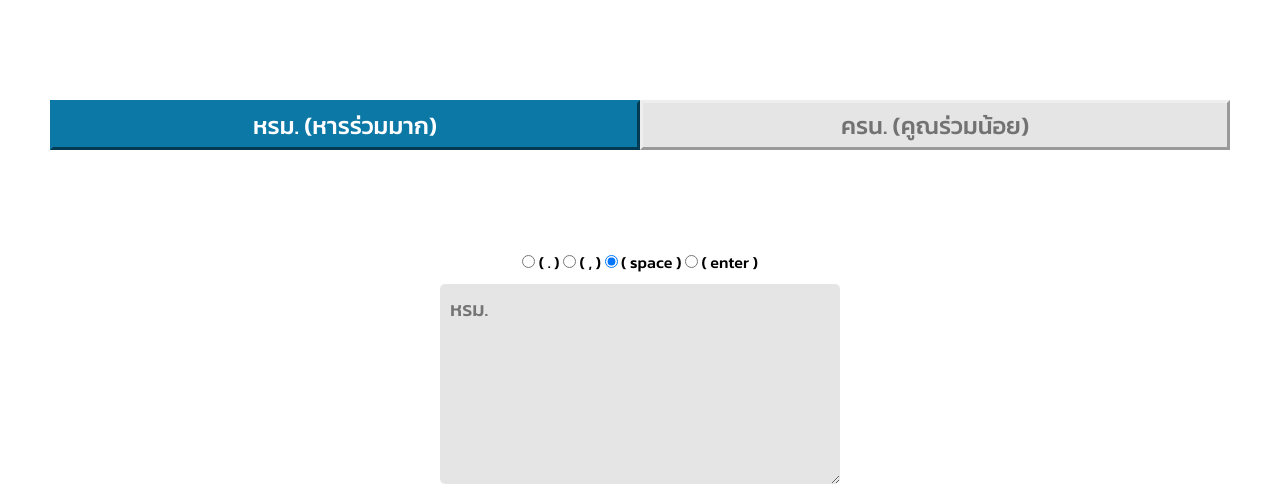
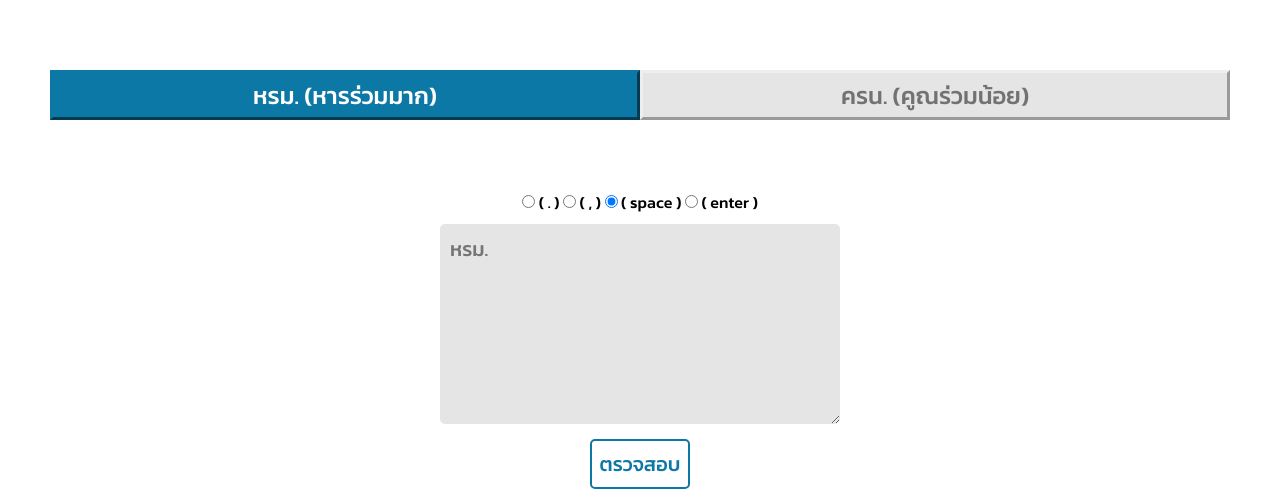
Before and after one commit to axzessjr/thaiware_internship, a PHP site: page / in a window 1280 px wide. Shown: the top 490 px of the page. Run offline with PHP 8.4, Linux system fonts and the light colour scheme.

Commit message:
no message

```diff
--- a/math/css/style.css
+++ b/math/css/style.css
@@ -8,7 +8,7 @@
 .btn-topic {
     display: flex;
     justify-content: center;
-    padding: 100px 50px;
+    padding: 70px 50px;
 }
 button {
     font-size: 24px;
@@ -81,9 +81,6 @@ button:hover {
     margin: 50px 0px;
 }
 @media screen and (max-width: 500px) {
-    .btn-topic {
-        padding: 70px 50px;
-    }
     button {
         font-size: 22px;
     }
```
